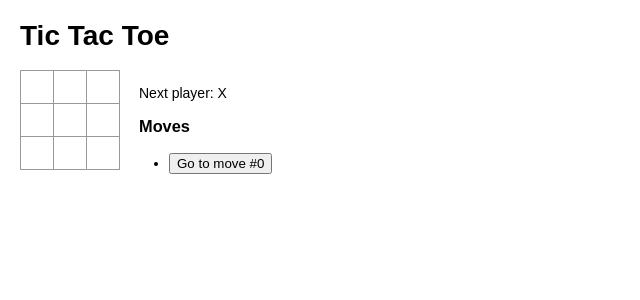
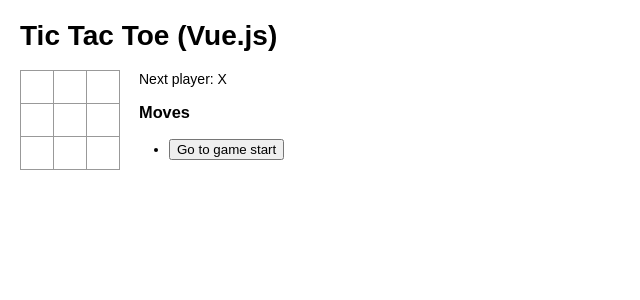
Before and after one commit to mariofink/vue-tictactoe, a Vue app: page / in a window 1280 px wide. Shown: the top 300 px of the page, without its empty margins (0-640 px from the left). Built offline with nearby package versions, Linux system fonts and the light colour scheme.

Commit message:
add position to moves list

```diff
--- a/src/components/Game.vue
+++ b/src/components/Game.vue
@@ -1,12 +1,12 @@
 <template>
   <div>
-    <h1>Tic Tac Toe</h1>
+    <h1>Tic Tac Toe (Vue.js)</h1>
     <div class="game">
       <div class="game-board">
         <board :squares="current.squares" @squareSelection="onSquareSelection"></board>
       </div>
       <div class="game-info">
-        <p>{{status}}</p>
+        <div>{{status}}</div>
         <moves :history="history" @move="(index) => moveTo(index)"></moves>
       </div>
     </div>
@@ -27,7 +27,8 @@ export default {
     return {
       history: [
         {
-          squares: Array(9).fill(null)
+          squares: Array(9).fill(null),
+          position: null
         }
       ],
       xIsNext: true,
@@ -57,7 +58,8 @@ export default {
       if (this.winner || squares[event.index]) return;
       squares[event.index] = this.player;
       this.history.push({
-        squares: squares
+        squares: squares,
+        position: getPosition(parseInt(event.index, 10))
       });
       this.stepNumber = this.history.length - 1;
       this.xIsNext = !this.xIsNext;
@@ -102,4 +104,26 @@ function calculateWinner(squares) {
   }
   return null;
 }
+
+/**
+ * Get column and row number of a square index
+ * @param {*} i
+ */
+function getPosition(i) {
+  let row, col;
+  if (i > 5) {
+    row = 3;
+    col = i - 5;
+  } else if (i > 2) {
+    row = 2;
+    col = i - 2;
+  } else {
+    row = 1;
+    col = i + 1;
+  }
+  return {
+    row,
+    col
+  };
+}
 </script>
--- a/src/components/Moves.vue
+++ b/src/components/Moves.vue
@@ -3,7 +3,9 @@
     <h3>Moves</h3>
     <ul>
       <li v-for="(entry, index) in history" :key="index">
-        <button @click="moveTo(index)">Go to move #{{index}}</button>
+        <button @click="moveTo(index)">
+          {{buttonCaption(index, entry)}}
+        </button>
       </li>
     </ul>
   </div>
@@ -16,6 +18,15 @@ export default {
   methods: {
     moveTo(index) {
       this.$emit("move", index);
+    },
+    buttonCaption: function(index, entry) {
+      if (index === 0) {
+        return `Go to game start`;
+      }
+      if (index > 0 && entry.position !== null) {
+        return `Go to move #${index}
+        (Row: ${entry.position.row} Column: ${entry.position.col})`;
+      }
     }
   }
 };
```
